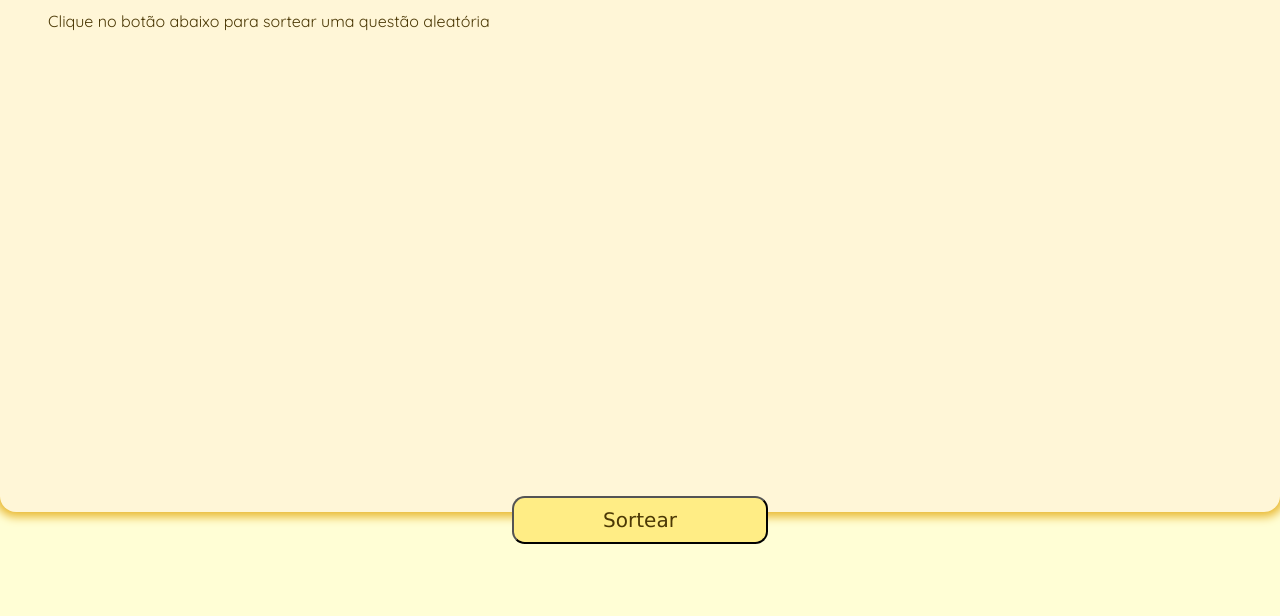
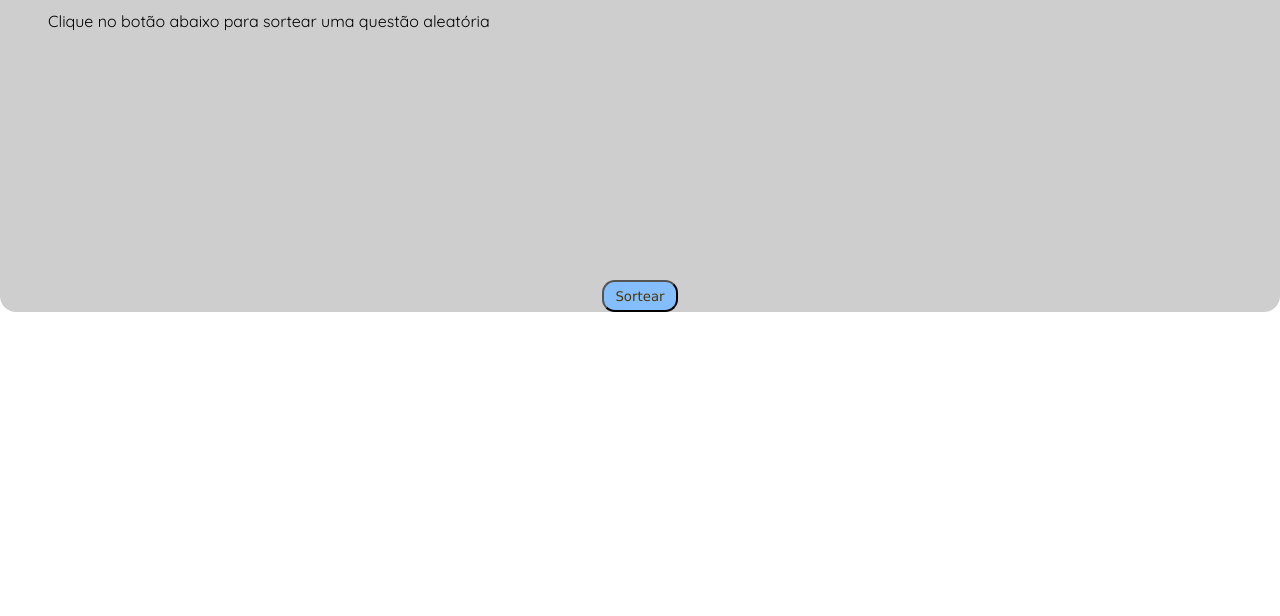
Before and after one commit to Leviv17/Sorteador-de-Questoes, a plain HTML site: page index.html in a window 1280 px wide. Shown: the part 184-800 px from the top of the page. Drawn offline with Linux system fonts and the light colour scheme; a web font is replaced by a local one.

Commit message:
Update style.css
Estilo adaptado para começar a desenvolver para multiplataformas

```diff
--- a/style.css
+++ b/style.css
@@ -7,9 +7,9 @@
 }
 
 body {
-    background-color: #fffed5;
+    background-color: #ffffff;
     font-family: "Quicksand", "Roboto", "Nunito", "Courier New", Courier, monospace;
-    color: #4b3805;
+    color: #000000;
 }
 
 h1 {
@@ -20,12 +20,12 @@ h1 {
 
 .container {
     padding: 3rem;
-    background-color: #fff6d7;
+    background-color: #cecece;
     border-radius: 1rem;
-    box-shadow: 0 0 10px 5px #e9b934;
+    box-shadow: 0 0 5px 2.5px linear-gradient(#346de9, #345ae2, #346de9);
     margin-top: 5rem;
     z-index: 1;
-    height: 65%;
+    height: 40%;
 }
 
 #questaoDiv {
@@ -46,7 +46,7 @@ h1 {
 
 button {
     border-radius: 0.8rem;
-    background-color: #ffed85;
+    background-color: #85beff;
     padding: 0.3rem;
     font-family: Verdana, "Geneva", Tahoma, sans-serif;
     color: #4b3805;
@@ -54,7 +54,7 @@ button {
 
 button:hover {
     cursor: pointer;
-    background-color: #e9b934;
+    background-color: #346de9;
     transform: scale(1.10);
     transition: 1s;
 }
@@ -65,9 +65,13 @@ button:active {
 
 #botaoSorteio {
     position: absolute;
-    right: 40%;
-    left: 40%;
-    bottom: 4.5rem;
-    height: 3rem;
-    font-size: 20px;
+    right: 47%;
+    left: 47%;
+    bottom: 38%;
+    height: 2rem;
 }
+
+@media screen and (max-width: 490px) {
+
+
+}
```
